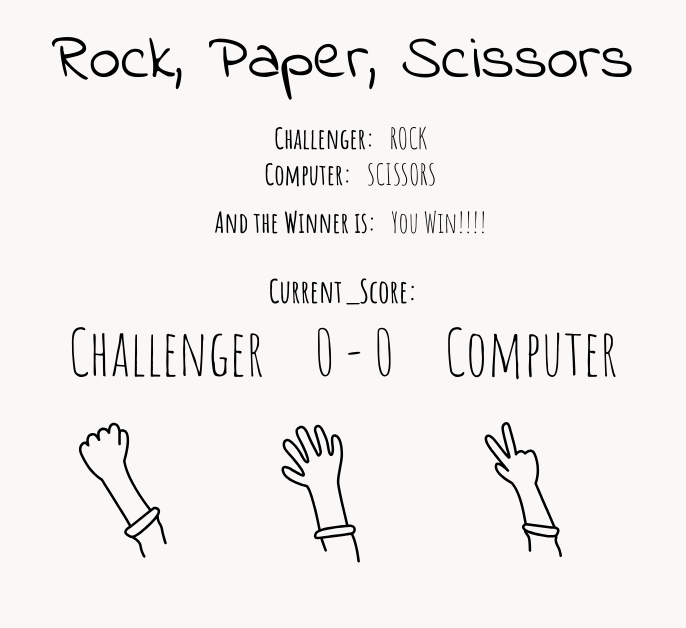
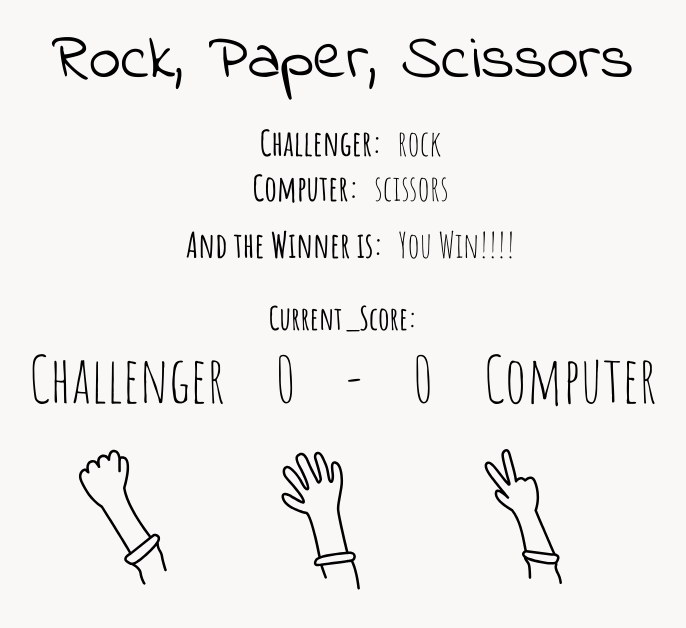
Before and after one commit to jmurrii/rock_paper_scissors, a plain HTML site: page index.html in a window 1280 px wide. Both pictures are taken after a click on the element 439 px from the left and 406 px from the top of the page. Shown: the whole page, without its empty margins (297-983 px from the left). Drawn offline with Linux system fonts and the light colour scheme.

Commit message:
Refactored main setUserChallengerChoice Function

```diff
--- a/index.html
+++ b/index.html
@@ -14,26 +14,27 @@
       <div id="choices-container">
         <div class="flex">
           <p class="labels">Challenger:</p>
-          <p id="userChoice"></p>
+          <p id="challengerChoice"></p>
         </div>
         <div class="flex">
           <p class="labels">Computer:</p>
-          <p id="computerChoice"></p>
+          <p class="results" id="computerChoice"></p>
         </div>
       </div>
 
       <div id="winner-container" class="flex">
-        <p class="labels" id="winnerText"></p>
-        <p id="winner"></p>
+        <p class="labels results" id="winnerText"></p>
+        <p class="results" id="winner"></p>
       </div>
 
       <div id="score-container">
         <h2 id="score-heading">Current_Score:</h2>
-        <div class="flex">
-          <p id="score">
-            <span id="user-score-span">Challenger</span> 0 - 0
-            <span id="computer-score-span">Computer</span>
-          </p>
+        <div class="score-display flex">
+          <span id="challengerScore">Challenger</span>
+          <div id="challengerPoints"></div>
+          -
+          <div id="computerPoints"></div>
+          <span id="computerScore">Computer</span>
         </div>
       </div>
 
--- a/script.js
+++ b/script.js
@@ -1,54 +1,28 @@
-const choicesArray = ["ROCK", "PAPER", "SCISSORS"];
+const choicesArray = ["rock", "paper", "scissors"];
+let challengerChoice;
+let computerChoice;
+let challengerScore = 0;
 let computerScore = 0;
-let userScore = 0;
+const challengerPoints = document.getElementById('challengerPoints');
+const computerPoints = document.getElementById('computerPoints');
+challengerPoints.innerText = challengerScore;
+computerPoints.innerText = computerScore;
 
+setchallengerChoice();
 
-function setUserChoice() {
+function setchallengerChoice() {
+    const icons = document.querySelectorAll('.icons');
 
-    const rock = document.getElementById("rock");
+    icons.forEach((icon) => {
+        icon.addEventListener("click", function () {
+            challengerChoice = this.id;
+            document.getElementById("challengerChoice").innerText = challengerChoice;
 
-    rock.addEventListener("click", function () {
-        document.getElementById("userChoice").innerText = "ROCK";
-        userChoosesRock();
-        gameLoop();
-    })
-
-
-    const paper = document.getElementById("paper");
-
-    paper.addEventListener("click", function () {
-        document.getElementById("userChoice").innerText = "PAPER";
-        userChoosesPaper();
-        gameLoop();
-    })
-
-    const scissors = document.getElementById("scissors");
-
-    scissors.addEventListener("click", function () {
-        document.getElementById("userChoice").innerText = "SCISSORS";
-        userChoosesScissors();
-        gameLoop();
-    })
-};
-
-setUserChoice();
-
-let userChoice;
-function userChoosesRock() {
-    userChoice = choicesArray[0];
-    return userChoice;
-}
-function userChoosesPaper() {
-    userChoice = choicesArray[1];
-    return userChoice;
-}
-function userChoosesScissors() {
-    userChoice = choicesArray[2];
-    return userChoice;
+            gameLoop();
+        });
+    });
 }
 
-
-let computerChoice;
 function getComputerChoice() {
     let i = Math.floor(Math.random() * choicesArray.length);
 
@@ -57,69 +31,60 @@ function getComputerChoice() {
     return computerChoice;
 }
 
+function compare(challenger, computer) {
 
-
-
-function compare(user, computer) {
-
-    if (user === "ROCK" && computer === "PAPER") {
+    if (challenger === "rock" && computer === "paper") {
         document.getElementById("winner").innerText = "Computer Wins :(:(:( ";
         computerScore += 1;
-    } else if (user === "ROCK" && computer === "SCISSORS") {
+    } else if (challenger === "rock" && computer === "scissors") {
         document.getElementById("winner").innerText = "You Win!!!!";
-        userScore += 1;
-    } else if (user === "PAPER" && computer === "ROCK") {
+        challengerScore += 1;
+    } else if (challenger === "paper" && computer === "rock") {
         document.getElementById("winner").innerText = "You Win!!!!";
-        userScore += 1;
-    } else if (user === "PAPER" && computer === "SCISSORS") {
+        challengerScore += 1;
+    } else if (challenger === "paper" && computer === "scissors") {
         document.getElementById("winner").innerText = "Computer Wins :(:(:( ";
         computerScore += 1;
-    } else if (user === "SCISSORS" && computer === "ROCK") {
+    } else if (challenger === "scissors" && computer === "rock") {
         document.getElementById("winner").innerText = "Computer Wins :(:(:( ";
         computerScore += 1;
-    } else if (user === "SCISSORS" && computer === "PAPER") {
+    } else if (challenger === "scissors" && computer === "paper") {
         document.getElementById("winner").innerText = "You Win!!!!";
-        userScore += 1;
+        challengerScore += 1;
     } else {
         document.getElementById("winner").innerText = "It's a draw";
     }
-
 }
 
-
-function updateScore() {
-
-    document.getElementById("score").innerHTML = "<span id='user-score'>Challenger</span>" + userScore + " - " + computerScore + "<span id='computer-score'>Computer</span>";
-
-    const userScoreSpan = document.getElementById('user-score');
-    const computerScoreSpan = document.getElementById('computer-score');
-
-
-    if (userScore > computerScore) {
-        userScoreSpan.style.color = "rgba(71, 214, 55, 0.943)";
-    } else if (computerScore > userScore) {
-        computerScoreSpan.style.color = "rgba(71, 214, 55, 0.943)";
-    } else {
-        userScoreSpan.style.color = "black";
-        computerScoreSpan.style.color = "black";
-    }
-}
-
-function clear() {
-    document.getElementById("computerChoice").innerText = "";
-    document.getElementById("winnerText").innerText = "";
-    document.getElementById("winner").innerText = "";
-}
-
-
 function gameLoop() {
-    clear();
+    clearResults();
     setTimeout(getComputerChoice, 800);
     setTimeout(() => {
         document.getElementById("winnerText").innerText = "And the Winner is:   ";
     }, 1800);
     setTimeout(() => {
-        compare(userChoice, computerChoice);
+        compare(challengerChoice, computerChoice);
     }, 2800);
     setTimeout(updateScore, 3800);
 }
+
+function clearResults() {
+    document.getElementById('computerChoice').innerText = "";
+    document.getElementById('winnerText').innerText = "";
+    document.getElementById('winner').innerText = "";
+}
+
+function updateScore() {
+
+    challengerPoints.innerText = challengerScore;
+    computerPoints.innerText = computerScore;
+
+    if (challengerScore > computerScore) {
+        document.getElementById('challengerScore').style.color = "rgba(71, 214, 55, 0.943)";
+    } else if (computerScore > challengerScore) {
+        document.getElementById('computerScore').style.color = "rgba(71, 214, 55, 0.943)";
+    } else {
+        document.getElementById('challengerScore').style.color = "black";
+        document.getElementById('computerScore').style.color = "black";
+    }
+}
--- a/styles.css
+++ b/styles.css
@@ -1,4 +1,3 @@
-/* ********** Import fonts *********** */
 @import url("https://fonts.googleapis.com/css2?family=Indie+Flower&display=swap");
 @import url("https://fonts.googleapis.com/css2?family=Amatic+SC:wght@400;700&display=swap");
 
@@ -19,7 +18,7 @@ html {
 body {
   font-family: "Amatic SC", cursive;
   background-color: rgba(249, 247, 245, 0.799);
-  font-size: 1.8rem;
+  font-size: 2.2rem;
 }
 
 .main-container {
@@ -74,12 +73,17 @@ body {
   fill: rgba(71, 214, 55, 0.943);
 }
 
-#user-score,
-#user-score-span {
+.score-display {
+  font-size: 4rem;
+  font-weight: 400;
+}
+
+#challengerScore,
+#challengerPoints {
   margin-right: 50px;
 }
 
-#computer-score,
-#computer-score-span {
+#computerScore,
+#computerPoints {
   margin-left: 50px;
 }
```
